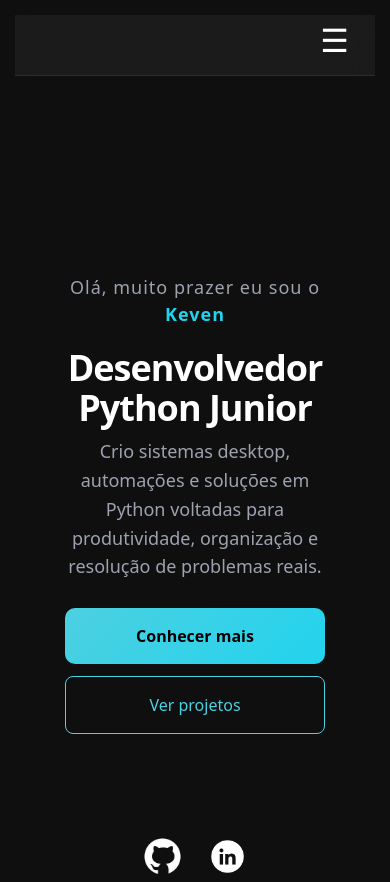
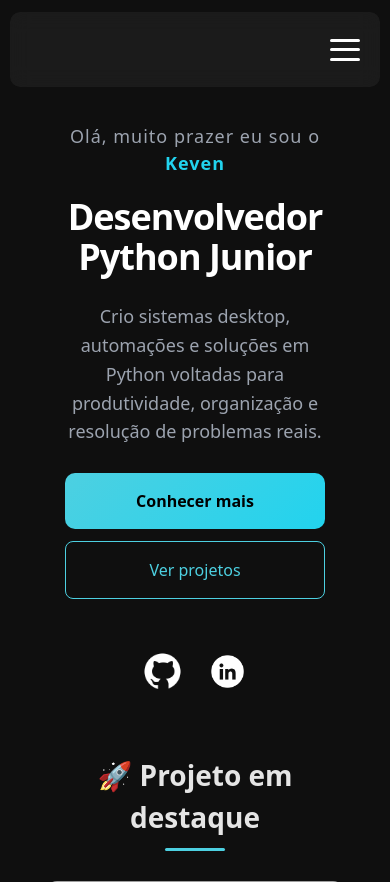
Before and after one commit to KevenLucas025/ProjetoSite, a Django app: page / in a window 390 px wide. Shown: the top 882 px of the page. Run offline with Django 5.2, Linux system fonts and the light colour scheme; data comes from the database, SQL or seed files in the repository; parts of the project's set-up code (start-up, migrations or seed data) failed here and were passed over; grey boxes are pictures that could not be loaded.

Commit message:
novas config mobile6

```diff
--- a/templates/base.html
+++ b/templates/base.html
@@ -36,21 +36,19 @@
     top: 0;
     z-index: 999;
 
-    width: 100%;
-    background: rgba(255, 255, 255,0.05);
-    backdrop-filter: blur(10px);
-    -webkit-backdrop-filter: blur(10px);
-
-    border-bottom: 1px solid rgba(255, 255, 255, 0.08);
+    width: auto;
+    background: transparent;
   }
 
   nav{
-    max-width: 1100px;
-    margin: 0 auto;
     display: flex;
-    justify-content: center;
-    gap: 12px;
-    padding: 10px 20px;
+    justify-content: flex-end;
+    padding: 10px;
+    height: 45px;
+
+    background: rgba(255,255,255,0.05);
+    backdrop-filter: blur(10px);
+    border-radius: 10px;
   }
 
   /*Botões de navegação*/
@@ -61,7 +59,9 @@
     border-radius: 8px;
     text-decoration: none;
     transition: 0.25s ease;
-
+  }
+  nav > a{
+    display: none;
   }
   /*Botões de navegação passando mouse por cima*/
   nav a:hover{
@@ -266,7 +266,7 @@
   }
   /*Títulos principais da home + background do quadrado*/
   .hero-home{
-    margin: 150px auto 100px;
+    margin: 80px auto 100px;
     text-align: center; /* tira do centro */
     max-width: 1400px;
     padding-left: 60px 20px; /* desloca pro lado */
@@ -314,7 +314,7 @@
 
   .hero-subtitle{
     max-width: 3000px;
-    margin: 0 auto 32px;
+    margin: 16px auto 32px;
     font-size: clamp(18px, 2vw, 26px) !important;
     color: #cbd5e1;
     line-height: 1.6;
@@ -681,15 +681,47 @@
     gap: 12px;
   }
   .menu-toggle{
-    position: fixed;
-    top: 6px;
-    right: 20px;
-    font-size: 35px;
+    width: 30px;   /* 🔥 ESSENCIAL */
+    height: 30px;  /* 🔥 ESSENCIAL */
+
+    display: flex;
+    flex-direction: column;
+    justify-content: space-between;
+
     background: transparent;
     border: none;
-    color: white;
     cursor: pointer;
-    }
+
+    padding: 0;
+  }
+    /* 🔥 efeito ao clicar */
+  .menu-toggle:active{
+    transform: scale(0.85);
+    opacity: 0.7;
+  }
+  /* linhas */
+  .menu-toggle span{
+    display: block;
+    height: 3px;
+    width: 100%;
+    background: white;
+    border-radius: 5px;
+
+    transition: all 0.3s ease;
+  }
+  /* quando ativo */
+  .menu-toggle.ativo span:nth-child(1){
+    transform: rotate(45deg) translate(5px, 5px);
+  }
+
+  .menu-toggle.ativo span:nth-child(2){
+    opacity: 0;
+  }
+
+  .menu-toggle.ativo span:nth-child(3){
+    transform: rotate(-45deg) translate(6px, -6px);
+  }
+
   /* menu escondido */
   .menu-dropdown{
     position: absolute;
@@ -747,21 +779,36 @@
     nav a{
       display: none; /*Esconde a barra do background dos botões de navegação*/
     }
+    .nav-bg{
+      position: fixed;
+      top: 12px;
+      left: 10px;
+      z-index: 999;
+      width: 100%;
+      right: 10px;
+      width: auto;
+      border-radius: 20px;
+    }
 
-    /* HERO (remove o deslocamento lateral) */
     /* REMOVE BUG DE SOBREPOSIÇÃO */
     .hero,
     .hero-home{
       position: relative;
       z-index: 2;
+      margin: 60px auto 50px;
     }
+    /* Mostra o botão ☰ */
     .menu-toggle {
-      display: block; /* Mostra o botão ☰ */
+      width: 30px;
+      height: 22px; /* 🔥 Altura total do conjunto de riscos */
+      display: flex;
+      flex-direction: column;
+      justify-content: space-between; /* Espalha os riscos igualmente */
       background: transparent;
       border: none;
-      color: white;
-      font-size: 32px;
       cursor: pointer;
+      padding: 0;
+      margin: 0;
       z-index: 1001;
     }
     .menu-dropdown {
@@ -789,8 +836,6 @@
       border-radius: 8px;
       font-size: 16px;
     }
-
-
 
     /* SUBTÍTULO */
     .hero-subtitle{
@@ -871,7 +916,11 @@
     <a href="/projetos/">PROJETOS</a>
     <a href="/contato/">CONTATO</a>
 
-  <button class="menu-toggle">☰</button>
+  <button class="menu-toggle">
+    <span></span>
+    <span></span>
+    <span></span>
+  </button>
 
     <div class="menu-dropdown">
       <a href="/">Home</a>
@@ -888,10 +937,12 @@ const menu = document.querySelector(".menu-dropdown");
 
 toggle.addEventListener("click", () => {
   menu.classList.toggle("ativo");
+  toggle.classList.toggle("ativo");
 });
 document.addEventListener("click", (e) => {
   if (!toggle.contains(e.target) && !menu.contains(e.target)) {
     menu.classList.remove("ativo");
+    toggle.classList.remove("ativo"); // 🔥 ESSENCIAL
   }
 });
 </script>
```
